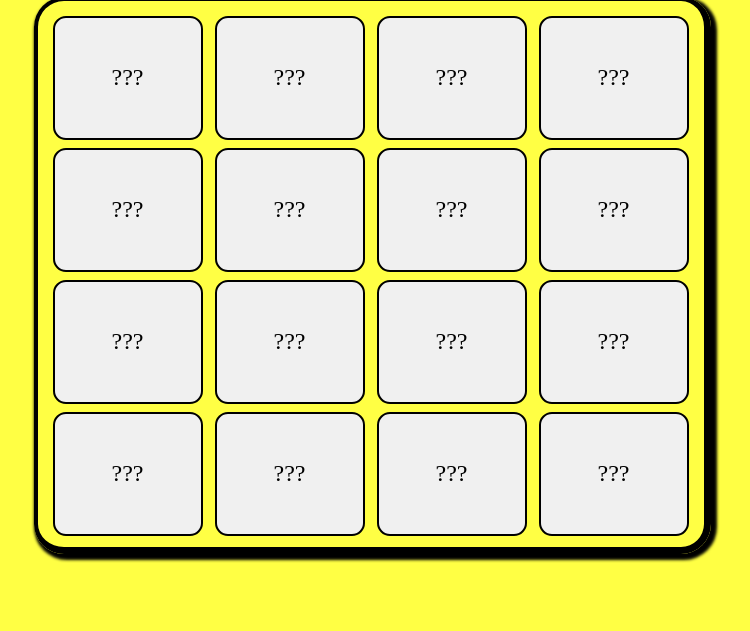
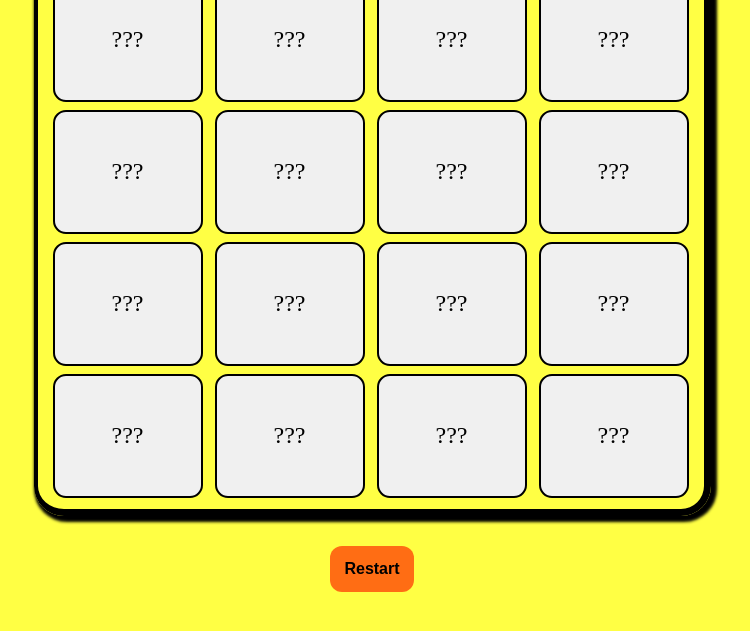
Before and after one commit to Sahil0611/Card-Game, a plain HTML site: page index.html in a window 1280 px wide. Shown: the part 183-814 px from the top of the page, without its empty margins (268-1018 px from the left). Drawn offline with Linux system fonts and the light colour scheme.

Commit message:
Update index.html

```diff
--- a/index.html
+++ b/index.html
@@ -12,6 +12,7 @@
     <img width="90px" height="80px" src="tenor-unscreen.gif" alt="mystery">
     </div>
     <div class="game-board"></div>
+    <button id="reset-button">Restart</button>
     <script src="script.js"></script>
   </body>
 </html>
```
